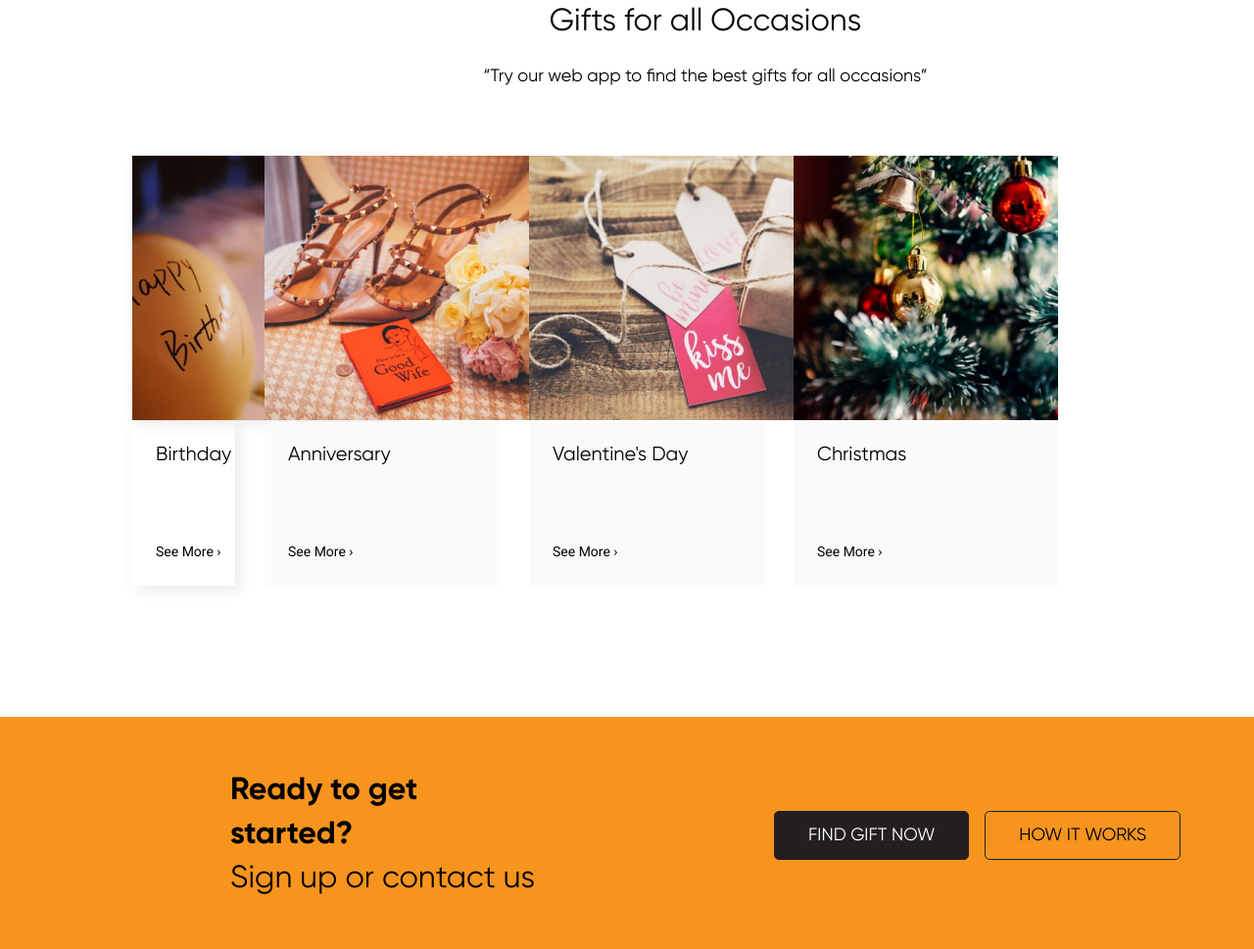
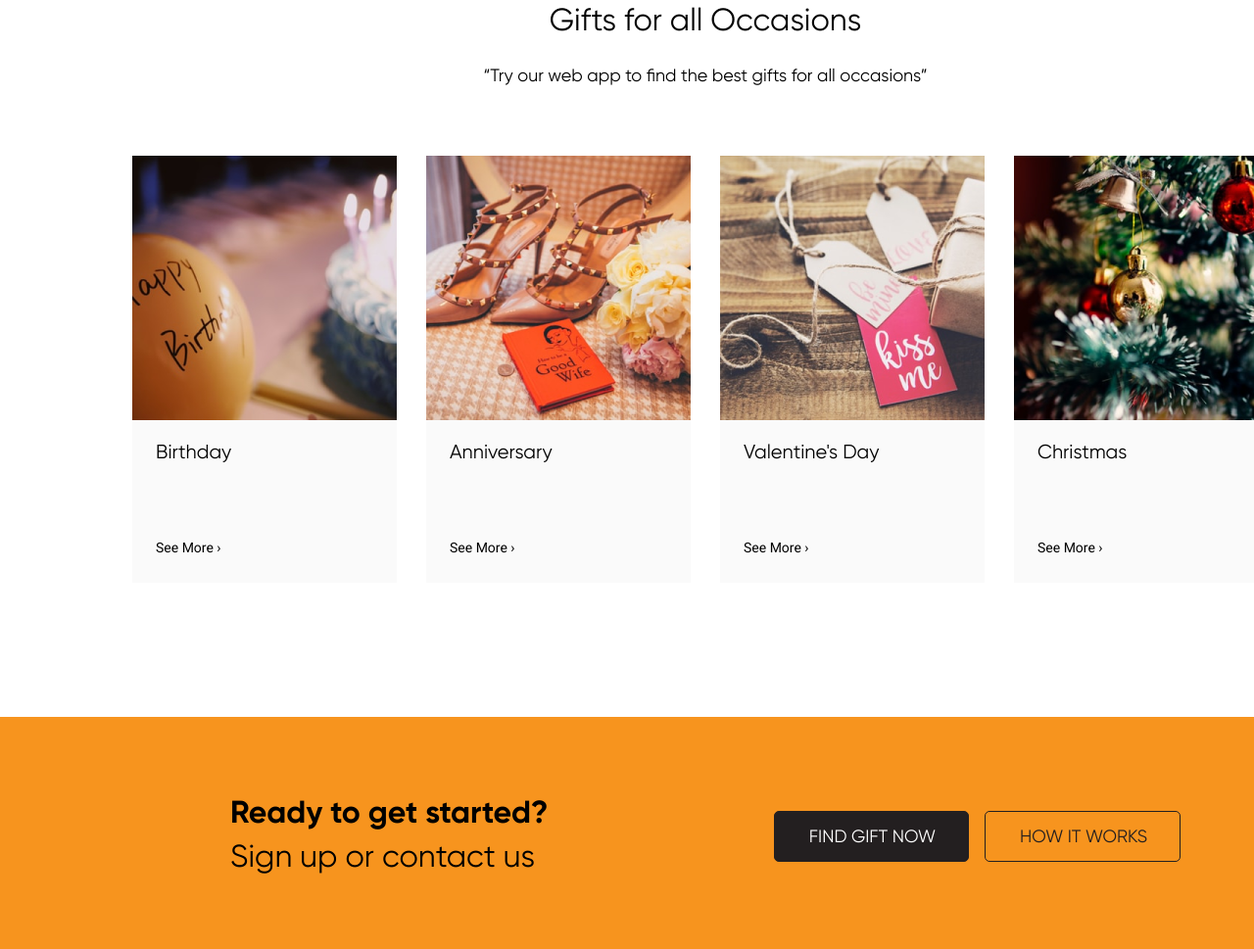
Before and after one commit to AlexeyUdalov90/NikitaO-GiftsLayout, a plain HTML site: page Find_gift_website/index.html in a window 1280 px wide. Shown: the part 1505-2474 px from the top of the page at 98% size. Drawn offline with Linux system fonts and the light colour scheme.

Commit message:
Правки, часть 3
Дорадотаны секции posts-tall и CTA-section. Переделаны отступы, изображения обёрнуты, кнопка переделана в ссылку, тени вынесены в :hover

```diff
--- a/Find_gift_website/index.html
+++ b/Find_gift_website/index.html
@@ -48,34 +48,40 @@
         </section>
     <!--Posts tall Section-->
         <section class="posts-tall" id="service-id">
-            <div class="posts-tall__title-wrapper">
             <h2 class="posts-tall__title">Gifts for all Occasions</h2>
             <p class="posts-tall__subtitle">“Try our web app to find the best gifts for all occasions”</p>
-            </div>
             <div class="posts-tall__cards-wrapper">
                 <div class="posts-tall__cards">
+                    <div posts-tall__cards-image>
                         <img src="images/birthday.png" alt="С днем рождения!">
+                    </div>
                     <div class="posts-tall__card-label">
                         <h3 class="posts-tall__card-title">Birthday</h3>
                         <a href="https://ru.wikipedia.org/wiki/День_рождения">See More ›</a>
                     </div>
                 </div>
                 <div class="posts-tall__cards">
+                    <div posts-tall__cards-image>
                         <img src="images/anniversary.png" alt="С днем рождения!">
+                    </div>
                     <div class="posts-tall__card-label">
                         <h3 class="posts-tall__card-title">Anniversary</h3>
                         <a href="https://ru.wikipedia.org/wiki/Годовщины_свадьбы">See More ›</a>
                     </div>
                 </div>
                 <div class="posts-tall__cards">
+                    <div posts-tall__cards-image>
                         <img src="images/valentines-day.png" alt="С днем рождения!">
+                    </div>
                     <div class="posts-tall__card-label">
                         <h3 class="posts-tall__card-title">Valentine's Day</h3>
                         <a href="https://ru.wikipedia.org/wiki/День_святого_Валентина">See More ›</a>
                     </div>
                 </div>
                 <div class="posts-tall__cards">
+                    <div posts-tall__cards-image>
                         <img src="images/christmas.png" alt="С днем рождения!">
+                    </div>
                     <div class="posts-tall__card-label">
                         <h3 class="posts-tall__card-title">Christmas</h3>
                         <a href="https://ru.wikipedia.org/wiki/Рождество_Христово">See More ›</a>
@@ -89,8 +95,8 @@
                 <h2 class="CTA-section__title">Ready to get started?</h2>
                 <p class="CTA-section__subtitle">Sign up or contact us</p>
             </div>
-            <button class="CTA-section__button ">Find gift now</button>
-            <button class="CTA-section__button ">how it works</button>
+            <button class="CTA-section__button">Find gift now</button>
+            <a href="#" class="CTA-section__link ">how it works</a>
         </section>
         <!--Blog Section-->
         <section class="blog-section" id="blog-id">
--- a/Find_gift_website/style.css
+++ b/Find_gift_website/style.css
@@ -49,6 +49,12 @@ body {
 p, h1, h2, h3, ul, li, img {
     margin: 0;
     padding: 0;
+}
+
+img {
+    max-width: 100%;
+    height: auto;
+    overflow: hidden;
 }
 
                                     /* Header */
@@ -135,13 +141,6 @@ p, h1, h2, h3, ul, li, img {
     text-transform: uppercase;
 }
 
-.slogan__image ,
-.how-we-work__image {
-    max-width: 100%;
-    height: auto;
-    overflow: hidden;
-}
-
 .how-we-work {
     width: 1440px;
     height: 600px;
@@ -182,25 +181,23 @@ p, h1, h2, h3, ul, li, img {
                                 /*Posts tall section*/
 .posts-tall {
     width: 1440px;
-    height: 820px;
     background-color: #FFFFFF;
-}
-
-.posts-tall__title-wrapper {
-    text-align: center;
-    padding: 91px 0 69px 0;
+    padding: 91px 135px 137px 135px;
 }
 
 .posts-tall__title {
     font-size: 32px;
     line-height: 38px;
     font-weight: normal;
+    text-align: center;
+    margin-bottom: 25px;
 }
 
 .posts-tall__subtitle {
     font-size: 18px;
     line-height: 24px;
-    padding-top: 25px;
+    text-align: center;
+    margin-bottom: 69px;
 }
 
 .posts-tall__cards-wrapper {
@@ -209,65 +206,52 @@ p, h1, h2, h3, ul, li, img {
 
 .posts-tall__cards {
     width: 270px;
-    height: 436px;
-    padding-right: 30px;
+    margin-right: 30px;
 }
 
 .posts-tall__cards:last-of-type {
-    padding-right:0;
+    margin-right:0;
 }
 
-.posts-tall__cards:first-of-type {
-    padding-left: 135px;
+.posts-tall__cards:hover {
+    background-color:#FFFFFF;
+    box-shadow: 4px 4px 15px 0 rgb(233, 232, 232);
 }
 
-.posts-tall__cards img {
+.posts-tall__cards .posts-tall__cards-image {
     width: 270px;
     height: 270px;
 }
 
 .posts-tall__card-label {
     background-color: #FAFAFA;
-    margin-top: -5px; /* Снова костыль, между картинкой и блоком расстояние в 5px,
+    margin-top: -7px; /* Снова костыль, между картинкой и блоком расстояние в 7px,
     не знаю как от него избавиться по другому*/
-}
-
-.posts-tall__cards:first-of-type .posts-tall__card-label ,
-.posts-tall__cards:first-of-type img {
-    background-color: #FFFFFF;
-    box-shadow: 4px 4px 15px 0 rgb(233, 232, 232);
+    padding: 22px 24px 24px 24px;
 }
 
 .posts-tall__card-title {
     display: block;
-    padding: 22px 24px 74px 24px;
+    margin-bottom:72px;
     font-size: 20px;
     line-height: 24px;
     font-weight: normal;
 }
 
 .posts-tall__card-label a {
-    display: inline-block;
     font-family: "Roboto" , sans-serif;
-    padding-bottom: 25px;
     font-size: 14px;
     line-height: 19px;
-    padding-left:24px;
-    padding-top: 3px;
     text-decoration: none;
     color: #000000;
 }
-
                                     /*STA section*/
 .CTA-section {
     width: 1440px;
-    height: 240px;
-    box-sizing: border-box;
     background-color: #F7941E;
     display: flex;
     align-items: center;
-    padding:0 235px;
-
+    padding:77px 235px 73px 235px;
 }
 
 .CTA-section__title {
@@ -281,29 +265,28 @@ p, h1, h2, h3, ul, li, img {
     line-height: 45px;
 }
 
-.CTA-section__button {
-    box-sizing: border-box;
-    width: 200px;
-    height: 50px;
+.CTA-section__button ,
+.CTA-section__link {
+    padding: 15px 33px 13px 35px;
     text-transform: uppercase;
     font-size: 18px;
     line-height: 22px;
     border-radius: 5px;
-    margin-top: 1px;
     text-align: center;
 }
 
-.CTA-section__button:first-of-type {
-    margin-left: 231px;
-    margin-right: 16px;
+.CTA-section__button {
     background-color: #231F20;
     border: 1px solid #231F20;
     color: #FFFFFF;
+    margin:0 16px 0 auto;
 }
 
-.CTA-section__button:last-of-type {
+.CTA-section__link {
     border: 1px solid #231F20;
     background-color: #F7941E;
+    color:#231F20;
+    text-decoration: none;
 }
                              /*Blog section*/
 .blog-section {
```
Lines whose indentation alone changed are shown as unchanged.
